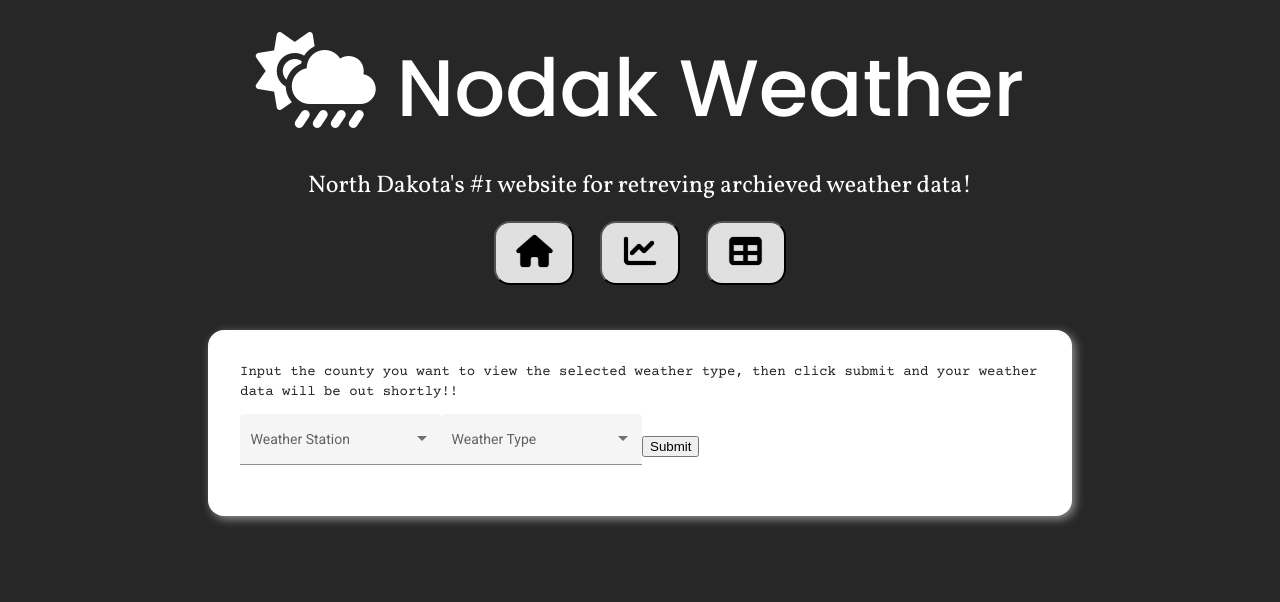
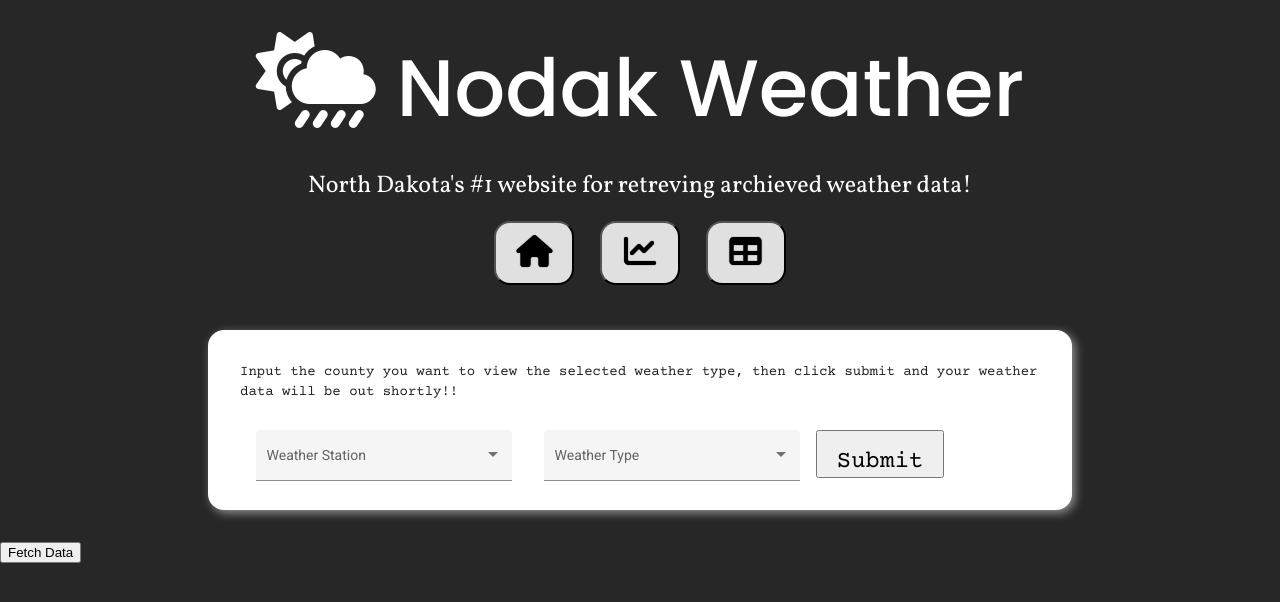
Before and after one commit to jacksont432/NodakWeather, an Angular app in the folder NDWeather/: page / in a window 1280 px wide. Both pictures are taken after a click on the button 640 px from the left and 252 px from the top of the page. Shown: the top 602 px of the page. Built offline with nearby package versions, Linux system fonts and the light colour scheme.

Commit message:
Workin JSON
IT WORKS!!!!!!!!!!!!

```diff
--- a/NDWeather/src/app/app.component.html
+++ b/NDWeather/src/app/app.component.html
@@ -1 +1,2 @@
 <app-home></app-home>
+<button (click)="getData()">Fetch Data</button>
--- a/NDWeather/src/app/app.component.ts
+++ b/NDWeather/src/app/app.component.ts
@@ -1,10 +1,24 @@
 import { Component } from '@angular/core';
+import { HttpClient } from "@angular/common/http";
 
 @Component({
   selector: 'app-root',
   templateUrl: './app.component.html',
   styleUrls: ['./app.component.css']
 })
+
 export class AppComponent {
   title = 'NDWeather';
+
+  private data:any = []
+  constructor(private http: HttpClient) {}
+
+ getData(){
+   const url ='../assets/data.json'
+   this.http.get(url).subscribe((res)=>{
+     this.data = res
+     console.log(this.data)
+   })
+ }
+
 }
--- a/NDWeather/src/app/home/home.component.html
+++ b/NDWeather/src/app/home/home.component.html
@@ -13,6 +13,7 @@
       <button class = "menu-button" (click)="homeClick()"><i class="fas fa-home" style="font-size:2rem;"></i></button>
       <button class = "menu-button" (click)="graphClick()"><i class="fas fa-chart-line" style="font-size:2rem;"></i></button>
       <button class = "menu-button" (click)="queryClick()"><i class="fas fa-table" style="font-size:2rem;"></i></button>
+
     </div>
 
   </div>
--- a/NDWeather/src/app/home/query/dropdown/dropdown.component.css
+++ b/NDWeather/src/app/home/query/dropdown/dropdown.component.css
@@ -0,0 +1,14 @@
+.button{
+    height: 3rem;
+    width: 8rem;
+    padding: 1rem;
+    text-align: center;
+    font-family: 'Courier Prime', monospace;
+    font-size:1.5rem;
+}
+
+.dropdown{
+    height: 2rem;
+    width: 16rem;
+    padding: 1rem;
+}
--- a/NDWeather/src/app/home/query/dropdown/dropdown.component.html
+++ b/NDWeather/src/app/home/query/dropdown/dropdown.component.html
@@ -1,18 +1,18 @@
-<mat-form-field appearance="fill">
+<mat-form-field class="dropdown" appearance="fill">
     <mat-label>Weather Station</mat-label>
     <mat-select [(ngModel)]="selectedStation" (change)=select()>
       <mat-option *ngFor="let station of stationList; let i = index" [value]="station" >{{ displayStationList[i] }}</mat-option>
     </mat-select>
 </mat-form-field>
 
-<mat-form-field appearance="fill">
+<mat-form-field class="dropdown" appearance="fill">
   <mat-label>Weather Type</mat-label>
   <mat-select [(ngModel)]="selectedWeather" (change)=select()>
     <mat-option *ngFor="let weather of weatherList; let i = index" [value]="weather" >{{ displayWeatherList[i] }}</mat-option>
   </mat-select>
 </mat-form-field>
 
-<button (click)="submit()">
+<button class="button" (click)="submit()">
   Submit
 </button>
 
```
Also changed, not shown: NDWeather/src/app/app.module.ts (+4 -3 lines).
